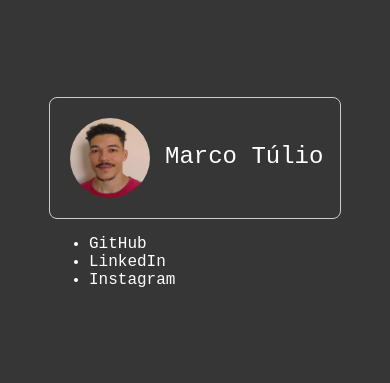
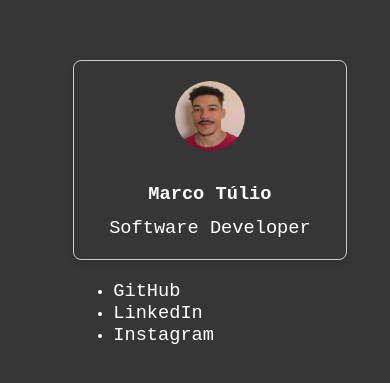
Before and after one commit to tmarcorf/tmarcorf-tech, an Angular app: page / in a window 390 px wide. Shown: the part 221-604 px from the top of the page. Built offline with nearby package versions, Linux system fonts and the light colour scheme.

Commit message:
feat: adicionando responsividade

```diff
--- a/src/app/app.component.html
+++ b/src/app/app.component.html
@@ -1,6 +1,7 @@
 <div class="card">
   <img class="image" src="../assets/euVermelho.jpg">
-  <span>Marco Túlio</span>
+  <span class="name">Marco Túlio</span>
+  <span class="dev">Software Developer</span>
 </div>
 
 <div class="social">
--- a/src/app/app.component.scss
+++ b/src/app/app.component.scss
@@ -1,7 +1,17 @@
+/* Estilos globais */
+body, html {
+    margin: 0;
+    padding: 0;
+    box-sizing: border-box;
+    font-family: Arial, sans-serif;
+}
+
+/* Links */
 a {
     color: white;
     text-decoration: none;
     border-radius: 2px;
+    font-size: 14pt;
 }
 
 a:hover {
@@ -10,23 +20,74 @@ a:hover {
     transition: 0.3s;
 }
 
+/* Cartões */
 .card {
-    width: 250px;
-    height: 80px;
+    width: 80%;
+    max-width: 600px;
+    height: auto;
     border: 1px solid #ccc;
     border-radius: 8px;
-    padding: 20px;
+    padding: 40px;
+    margin: 20px auto;
+    display: flex;
+    flex-direction: column;
+    align-items: center;
+    justify-content: center;
+    text-align: center;
+    box-shadow: 0 4px 8px rgba(0, 0, 0, 0.1);
+}
 
-    span {
-        position: absolute;
-        margin-left: 15px;
-        margin-top: 25px;
-        font-size: 18pt;
+.name {
+    position: relative;
+    margin-top: 10%;
+    font-size: 20pt;
+    font-weight: bold;
+}
+
+.dev {
+    position: relative;
+    margin-top: 10%;
+    font-size: 14pt;
+}
+
+/* Imagens */
+.image {
+    height: 210px;
+    width: 200px;
+    border-radius: 50%;
+    margin-bottom: 20px;
+}
+
+/* Media Queries */
+@media (max-width: 768px) {
+    .card {
+        width: 90%;
+        padding: 30px;
+    }
+
+    .card span {
+        margin-top: 5%;
+        font-size: 16pt;
+    }
+
+    .image {
+        height: 80px;
+        width: 80px;
     }
 }
 
-.image {
-    height: 80px;
-    width: 80px;
-    border-radius: 50%;
+@media (max-width: 480px) {
+    .card {
+        width: 95%;
+        padding: 20px;
+    }
+
+    .card span {
+        font-size: 14pt;
+    }
+
+    .image {
+        height: 70px;
+        width: 70px;
+    }
 }
```
